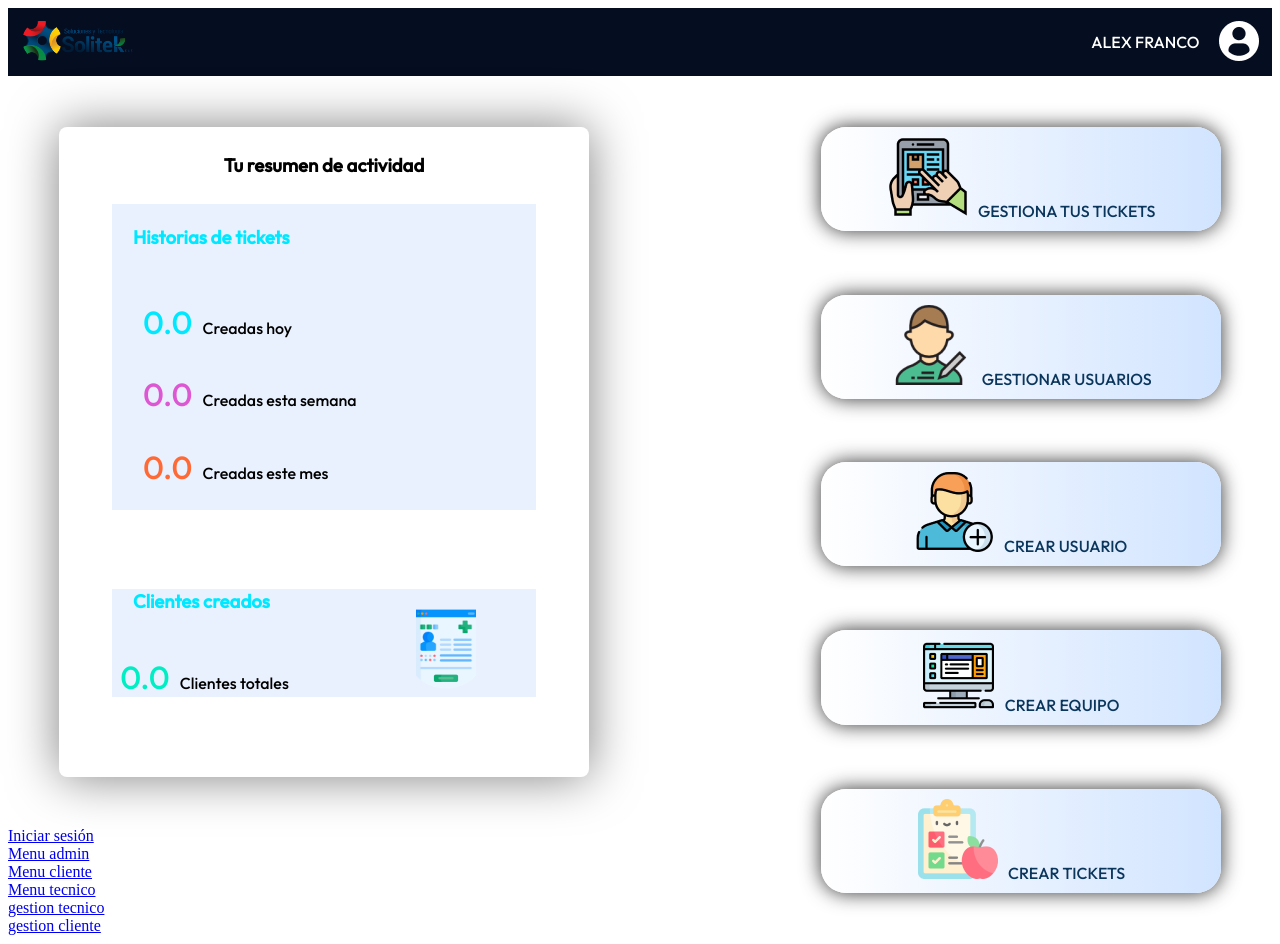
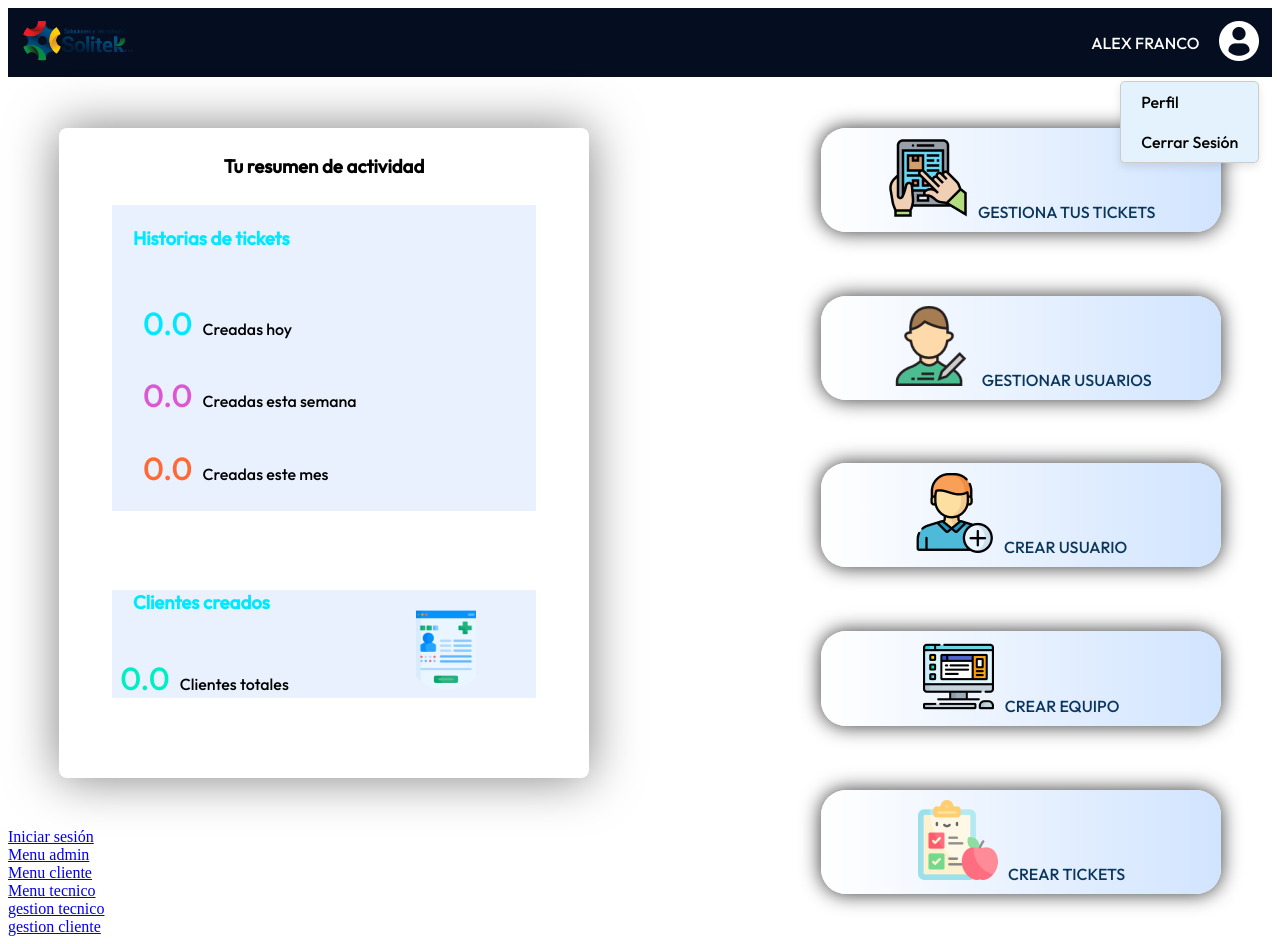
Before and after one commit to AngelASAP107/SolitekWebApp, an Angular app: page /menu-admin in a window 1280 px wide. Both pictures are taken after a click on the button 1239 px from the left and 42 px from the top of the page. Built offline with nearby package versions, Linux system fonts and the light colour scheme.

Commit message:
Creación de cerrar sesión y perfil
creacion del cerrar sesión arriba a la derecha y perfil

```diff
--- a/src/app/auth/menu-admin/menu-admin.component.css
+++ b/src/app/auth/menu-admin/menu-admin.component.css
@@ -1,17 +1,19 @@
 @import url('https://fonts.googleapis.com/css2?family=Outfit:wght@500&display=swap');
 
-*{
+* {
     padding: 0;
     margin: 0;
-    box-sizing: border-box;}
+    box-sizing: border-box;
+}
 
-body{
+body {
     font-family: "Outfit", sans-serif;
     font-optical-sizing: auto;
     font-weight: 500;
     font-style: normal;
 }
-.container{
+
+.container {
     width: 100%;
     height: 100%;
     margin: auto;
@@ -21,16 +23,18 @@ body{
     align-items: center;
     justify-content: center;
 }
-header{
+
+header {
     display: flex;
     justify-content: space-between;
     height: 100%;
     width: 100%;
     background: #050D21;
     align-items: center;
-    padding: 1% ;
+    padding: 1%;
     color: white;
 }
+
 .logo-button {
     background: none;
     border: none;
@@ -41,6 +45,7 @@ header{
 .logo-button img {
     height: 40px;
 }
+
 .header-right {
     display: flex;
     align-items: center;
@@ -48,6 +53,7 @@ header{
     font-optical-sizing: auto;
     font-weight: 300;
     font-style: normal;
+    position: relative; /* Añadido para posicionar el menú */
 }
 
 .header-right span {
@@ -59,6 +65,41 @@ header{
     height: 24px;
 }
 
+.menu-container {
+    position: relative;
+    display: inline-block;
+}
+
+.dropdown-menu {
+    position: absolute;
+    top: 50px; /* Ajustar según sea necesario */
+    right: 0;
+    background-color: #e3f2fd;
+    border: 1px solid #ccc;
+    box-shadow: 0 4px 8px rgba(0, 0, 0, 0.1);
+    border-radius: 5px;
+    overflow: hidden;
+    z-index: 1000;
+    margin-top: 10px; /* Ajusta la distancia desde el botón */
+    color: black;
+}
+
+.dropdown-menu ul {
+    list-style: none;
+    margin: 0;
+    padding: 0;
+}
+
+.dropdown-menu li {
+    padding: 10px 20px;
+    cursor: pointer;
+    white-space: nowrap;
+}
+
+.dropdown-menu li:hover {
+    background-color: #f1f1f1;
+}
+
 #nombre {
     width: 150px;
     margin-right: 2%;
@@ -66,7 +107,7 @@ header{
     color: #FFFFFF; /* Cambia el color del texto */
 }
 
-.contenedor-resumen{
+.contenedor-resumen {
     display: flex;
     align-items: center;
     position: relative;
@@ -79,7 +120,7 @@ header{
     box-shadow: 0 0 50px 0 rgba(0, 0, 0, 0.5); /* Aplicamos un efecto de sombra difuminada */
 }
 
-.panel{
+.panel {
     display: flex;
     align-items: flex-end;
     position: relative;
@@ -96,13 +137,13 @@ header{
     margin-bottom: 5%;
 }
 
-.formulario{
+.formulario {
     width: 80%;
     height: auto;
     background-color: #E9F1FF;
     margin-bottom: 5%;
+}
 
-}
 /* Estilos para el segundo h3 */
 .formulario h3:nth-child(1) {
     margin-top: 5%; /* Ajusta el margen superior */
@@ -110,6 +151,7 @@ header{
     margin-left: 5%;
     color: #00E8FF;
 }
+
 .form-group {
     display: flex;
     flex-direction: row; /* Coloca los elementos en una fila */
@@ -119,30 +161,29 @@ header{
     padding: 10px; /* Espacio alrededor del contenedor */
     margin-left: 5%;
     margin-bottom: 3%;
+}
 
-}
 .form-group label {
     margin-right: 10px; /* Espacio entre cada label */
 }
 
-#num1,#num2,#num3,#num4 {
+#num1, #num2, #num3, #num4 {
     font-size: 200%; /* Cambia el tamaño de la fuente a 20px */
 }
 
-#num1{
+#num1 {
     color: #00E8FF;
 }
 
-#num2{
-    color: #DD57D3
+#num2 {
+    color: #DD57D3;
 }
 
-#num3
-{
+#num3 {
     color: #FF6935;
 }
 
-.cliente{
+.cliente {
     background-color: #E9F1FF;
     width: 80%;
     height: auto;
@@ -153,14 +194,13 @@ header{
     margin-bottom: 5%;
 }
 
-#num4
-{
+#num4 {
     color: #00EEC4;
     margin-left: -3%;
     margin-right: 10px;
 }
 
-#clientes_c2{
+#clientes_c2 {
     margin-left: 30%;
 }
 
@@ -194,13 +234,11 @@ header{
     text-transform: uppercase;
     box-shadow: 0 0 20px 0 rgba(0, 0, 0, 0.8); /* Efecto de sombra similar al contenedor */
     align-items: flex-end;
-
 }
 
 .custom-button:hover {
     background: linear-gradient(to right, #D1E4FF, #FFFFFF); /* Cambio de gradiente al pasar el cursor */
 }
-
 
 .custom-button img {
     margin-right: 2%; /* Espacio entre la imagen y el texto */
@@ -208,5 +246,4 @@ header{
 
 .form-group2 {
     margin-bottom: 12%; /* Espacio entre los grupos de botones */
-
 }
--- a/src/app/auth/menu-admin/menu-admin.component.html
+++ b/src/app/auth/menu-admin/menu-admin.component.html
@@ -1,3 +1,4 @@
+<!DOCTYPE html>
 <html lang="es">
 <head>
   <meta charset="UTF-8">
@@ -12,11 +13,19 @@
     </button>
     <div class="header-right">
         <span>ALEX FRANCO</span>
-        <button class="logo-button">
-            <img src="assets/images/usuario-de-perfil 1.png"alt="User Icon" class="user-icon">
-        </button>
+        <div class="menu-container">
+          <button class="logo-button" (click)="toggleMenu()">
+              <img src="assets/images/usuario-de-perfil 1.png" alt="User Icon" class="user-icon">
+          </button>
+          <div class="dropdown-menu" *ngIf="menuVisible">
+              <ul>
+                  <li (click)="navigateTo('/user-edit')">Perfil</li>
+                  <li (click)="logout()">Cerrar Sesión</li>
+              </ul>
+          </div>
+        </div>
     </div>
-</header>
+  </header>
   <div class="container">
       <div class="contenedor-resumen">
         <h3>Tu resumen de actividad</h3>
@@ -40,7 +49,7 @@
         <div class="form-group1">
         <label for="num4" id="num4" name="num4">0.0</label>
         <label for="clientes_c" id="clientes_c" name="clientes_c">Clientes totales</label>
-        <label for="clientes_c2"  id="clientes_c2" name="clientes_c2"><img src="assets/images/img-menu-admin/perfil.png" width="60" height="80"alt="imag-src"></label>
+        <label for="clientes_c2"  id="clientes_c2" name="clientes_c2"><img src="assets/images/img-menu-admin/perfil.png" width="60" height="80" alt="imag-src"></label>
       </div>
     </div>
     </div>
--- a/src/app/auth/menu-admin/menu-admin.component.ts
+++ b/src/app/auth/menu-admin/menu-admin.component.ts
@@ -7,8 +7,23 @@ import { Router } from '@angular/router';
   styleUrls: ['./menu-admin.component.css']
 })
 export class MenuAdminComponent {
+  menuVisible: boolean = false;
 
   constructor(private router: Router) { }
+
+  toggleMenu(): void {
+    this.menuVisible = !this.menuVisible;
+  }
+
+  navigateTo(route: string): void {
+    this.router.navigate([route]);
+    this.menuVisible = false; // Oculta el menú después de la navegación
+  }
+
+  logout(): void {
+    // Lógica para cerrar sesión
+    this.menuVisible = false; // Oculta el menú después de cerrar sesión
+  }
 
   navigateToManageTickets() {
     this.router.navigate(['/tickets-history']);
@@ -29,5 +44,4 @@ export class MenuAdminComponent {
   navigateToCreateTickets() {
     this.router.navigate(['/manage-tickets-ad']);
   }
-
 }
--- a/src/app/auth/menu-client/menu-client.component.css
+++ b/src/app/auth/menu-client/menu-client.component.css
@@ -47,6 +47,7 @@ header {
     font-optical-sizing: auto;
     font-weight: 300;
     font-style: normal;
+    position: relative;
 }
 
 .header-right span {
@@ -54,8 +55,43 @@ header {
 }
 
 .user-icon {
-    width: 40x;
+    width: 40px;
     height: 24px;
+}
+
+.menu-container {
+    position: relative;
+    display: inline-block;
+}
+
+.dropdown-menu {
+    position: absolute;
+    top: 50px; /* Ajustar según sea necesario */
+    right: 0;
+    background-color: #e3f2fd;
+    border: 1px solid #ccc;
+    box-shadow: 0 4px 8px rgba(0, 0, 0, 0.1);
+    border-radius: 5px;
+    overflow: hidden;
+    z-index: 1000;
+    margin-top: 10px; /* Ajusta la distancia desde el botón */
+    color: black;
+}
+
+.dropdown-menu ul {
+    list-style: none;
+    margin: 0;
+    padding: 0;
+}
+
+.dropdown-menu li {
+    padding: 10px 20px;
+    cursor: pointer;
+    white-space: nowrap;
+}
+
+.dropdown-menu li:hover {
+    background-color: #f1f1f1;
 }
 
 .contenedor-resumen{
--- a/src/app/auth/menu-client/menu-client.component.html
+++ b/src/app/auth/menu-client/menu-client.component.html
@@ -12,11 +12,17 @@
     </button>
     <div class="header-right">
         <span>ALEX FRANCO</span>
-        <button class="logo-button">
-            <img src="assets/images/usuario-de-perfil 1.png"alt="User Icon" class="user-icon">
+        <button class="logo-button" (click)="toggleMenu()">
+            <img src="assets/images/usuario-de-perfil 1.png" alt="User Icon" class="user-icon">
         </button>
+        <div class="dropdown-menu" *ngIf="menuVisible">
+          <ul>
+              <li (click)="navigateTo('/user-edit')">Perfil</li>
+              <li (click)="logout()">Cerrar Sesión</li>
+          </ul>
+      </div>
     </div>
-</header>
+  </header>
 
   <div class="container">
       <div class="contenedor-resumen">
@@ -52,5 +58,5 @@
         </div>
       </div>
   </div>
-        </body>
-        </html>
+</body>
+</html>
--- a/src/app/auth/menu-client/menu-client.component.ts
+++ b/src/app/auth/menu-client/menu-client.component.ts
@@ -1,4 +1,5 @@
 import { Component } from '@angular/core';
+import { Router } from '@angular/router';
 
 @Component({
   selector: 'app-menu-client',
@@ -6,5 +7,21 @@ import { Component } from '@angular/core';
   styleUrl: './menu-client.component.css'
 })
 export class MenuClientComponent {
+  menuVisible: boolean = false;
 
+  constructor(private router: Router) { }
+
+  toggleMenu(): void {
+    this.menuVisible = !this.menuVisible;
+  }
+
+  navigateTo(route: string): void {
+    this.router.navigate([route]);
+    this.menuVisible = false; // Oculta el menú después de la navegación
+  }
+
+  logout(): void {
+    // Lógica para cerrar sesión
+    this.menuVisible = false; // Oculta el menú después de cerrar sesión
+  }
 }
--- a/src/app/auth/user-edit/user-edit.component.css
+++ b/src/app/auth/user-edit/user-edit.component.css
@@ -25,6 +25,8 @@ header {
   height: 40px;
 }
 
+
+
 .header-right {
   display: flex;
   align-items: center;
@@ -32,6 +34,7 @@ header {
   font-optical-sizing: auto;
   font-weight: 300;
   font-style: normal;
+  position: relative; /* Añadido para posicionar el menú */
 }
 
 .header-right span {
@@ -41,6 +44,41 @@ header {
 .user-icon {
   width: 40x;
   height: 24px;
+}
+
+.menu-container {
+  position: relative;
+  display: inline-block;
+}
+
+.dropdown-menu {
+  position: absolute;
+  top: 50px; /* Ajustar según sea necesario */
+  right: 0;
+  background-color: #e3f2fd;
+  border: 1px solid #ccc;
+  box-shadow: 0 4px 8px rgba(0, 0, 0, 0.1);
+  border-radius: 5px;
+  overflow: hidden;
+  z-index: 1000;
+  margin-top: 10px; /* Ajusta la distancia desde el botón */
+  color: black;
+}
+
+.dropdown-menu ul {
+  list-style: none;
+  margin: 0;
+  padding: 0;
+}
+
+.dropdown-menu li {
+  padding: 10px 20px;
+  cursor: pointer;
+  white-space: nowrap;
+}
+
+.dropdown-menu li:hover {
+  background-color: #f1f1f1;
 }
 
 .container {
--- a/src/app/auth/user-edit/user-edit.component.html
+++ b/src/app/auth/user-edit/user-edit.component.html
@@ -1,12 +1,27 @@
+<!DOCTYPE html>
+<html lang="es">
+<head>
+  <meta charset="UTF-8">
+  <meta name="viewport" content="width=device-width, initial-scale=1.0">
+  <title>Edición de Usuario</title>
+  <link rel="stylesheet" href="user-edit.component.css">
+</head>
+<body>
   <header>
     <button class="logo-button">
         <img src="assets/images/LOGO-SOLITEK-2-PNG 6.png" alt="Logo Solitek">
     </button>
     <div class="header-right">
         <span>ALEX FRANCO</span>
-      <button class="logo-button">
-          <img src="assets/images/usuario-de-perfil 1.png"alt="User Icon" class="user-icon">
+        <button class="logo-button" (click)="toggleMenu()">
+            <img src="assets/images/usuario-de-perfil 1.png" alt="User Icon" class="user-icon">
         </button>
+        <div class="dropdown-menu" *ngIf="menuVisible">
+          <ul>
+              <li (click)="navigateTo('/user-edit')">Perfil</li>
+              <li (click)="logout()">Cerrar Sesión</li>
+          </ul>
+        </div>
     </div>
   </header>
 
@@ -66,3 +81,5 @@
         </div>
       </div>
   </div>
+</body>
+</html>
--- a/src/app/auth/user-edit/user-edit.component.ts
+++ b/src/app/auth/user-edit/user-edit.component.ts
@@ -1,10 +1,27 @@
 import { Component } from '@angular/core';
+import { Router } from '@angular/router';
 
 @Component({
   selector: 'app-user-edit',
   templateUrl: './user-edit.component.html',
-  styleUrl: './user-edit.component.css'
+  styleUrls: ['./user-edit.component.css']
 })
 export class UserEditComponent {
+  menuVisible: boolean = false;
 
+  constructor(private router: Router) { }
+
+  toggleMenu(): void {
+    this.menuVisible = !this.menuVisible;
+  }
+
+  navigateTo(route: string): void {
+    this.router.navigate([route]);
+    this.menuVisible = false; // Oculta el menú después de la navegación
+  }
+
+  logout(): void {
+    // Lógica para cerrar sesión
+    this.menuVisible = false; // Oculta el menú después de cerrar sesión
+  }
 }
```
Lines whose indentation alone changed are shown as unchanged.
